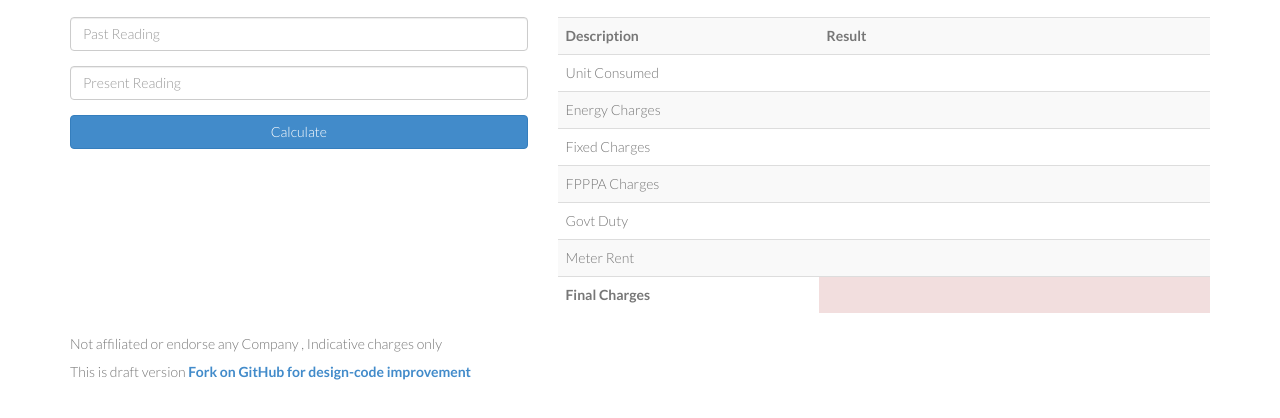
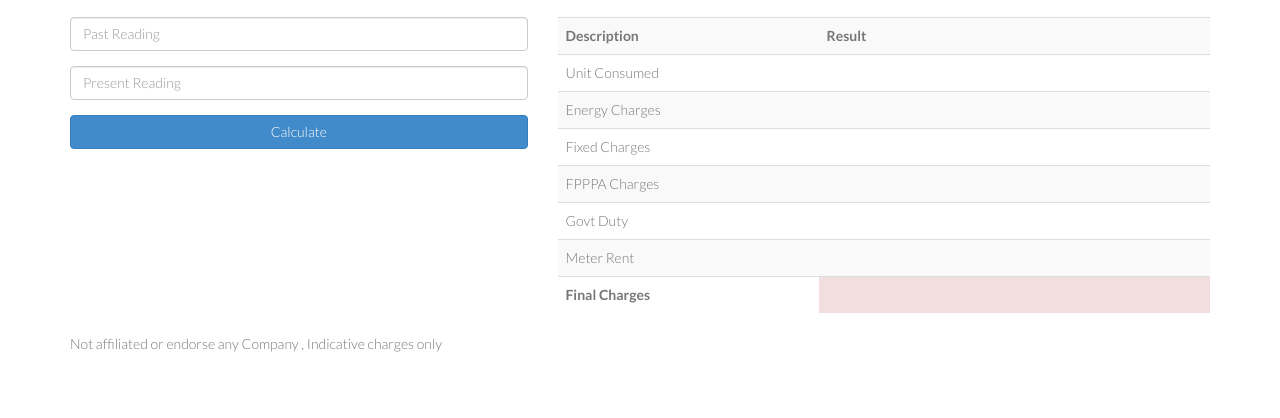
Before and after one commit to wasim117/ebillcalc, a plain HTML site: page index.html in a window 1280 px wide. Shown: the part 156-574 px from the top of the page. Drawn offline with Linux system fonts and the light colour scheme.

Commit message:
removed some text

```diff
--- a/index.html
+++ b/index.html
@@ -83,8 +83,6 @@
 
 		<footer id="footerBase">
 			<p>Not affiliated or endorse any Company , Indicative charges only</p>
-
-			<h5>This is draft version <a href="https://github.com/wasim117/ebillcalc"> <strong>Fork on GitHub for design-code improvement</strong></a></h5>
 		</footer>
 
 
```
